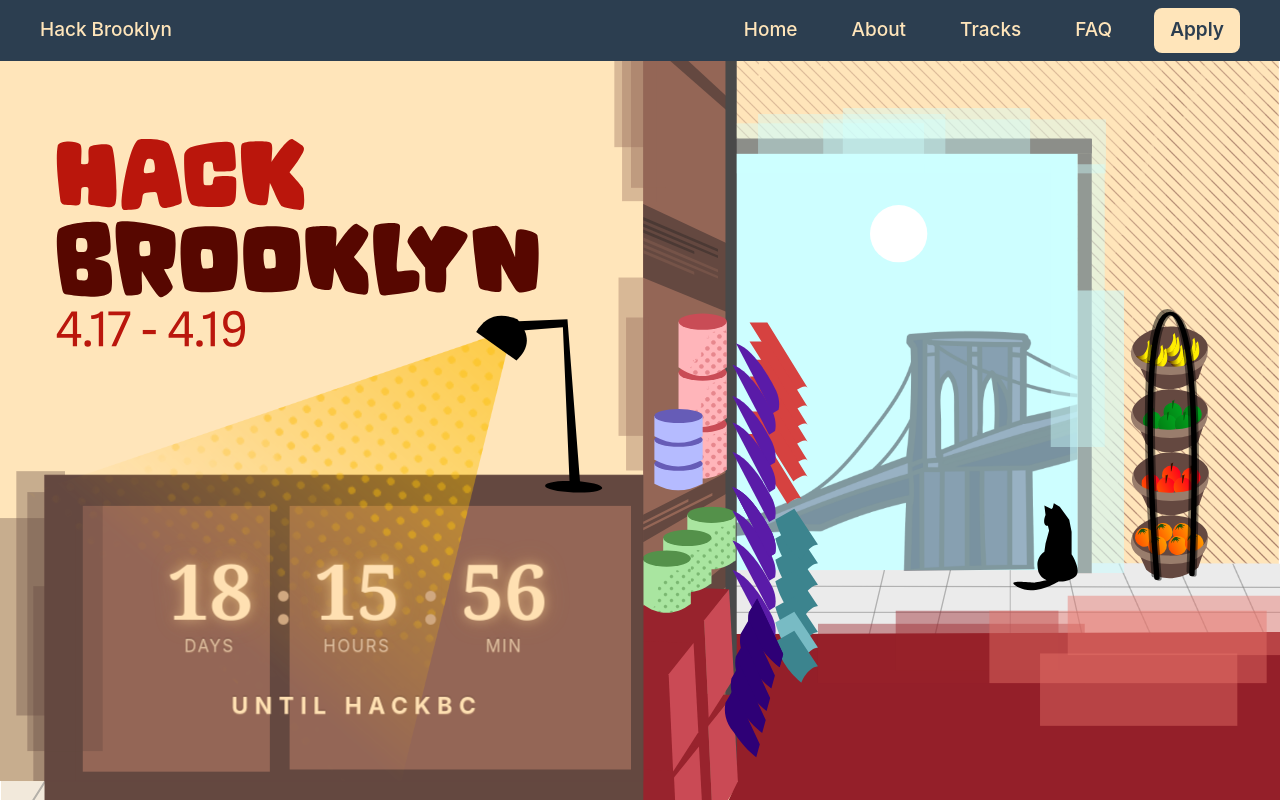
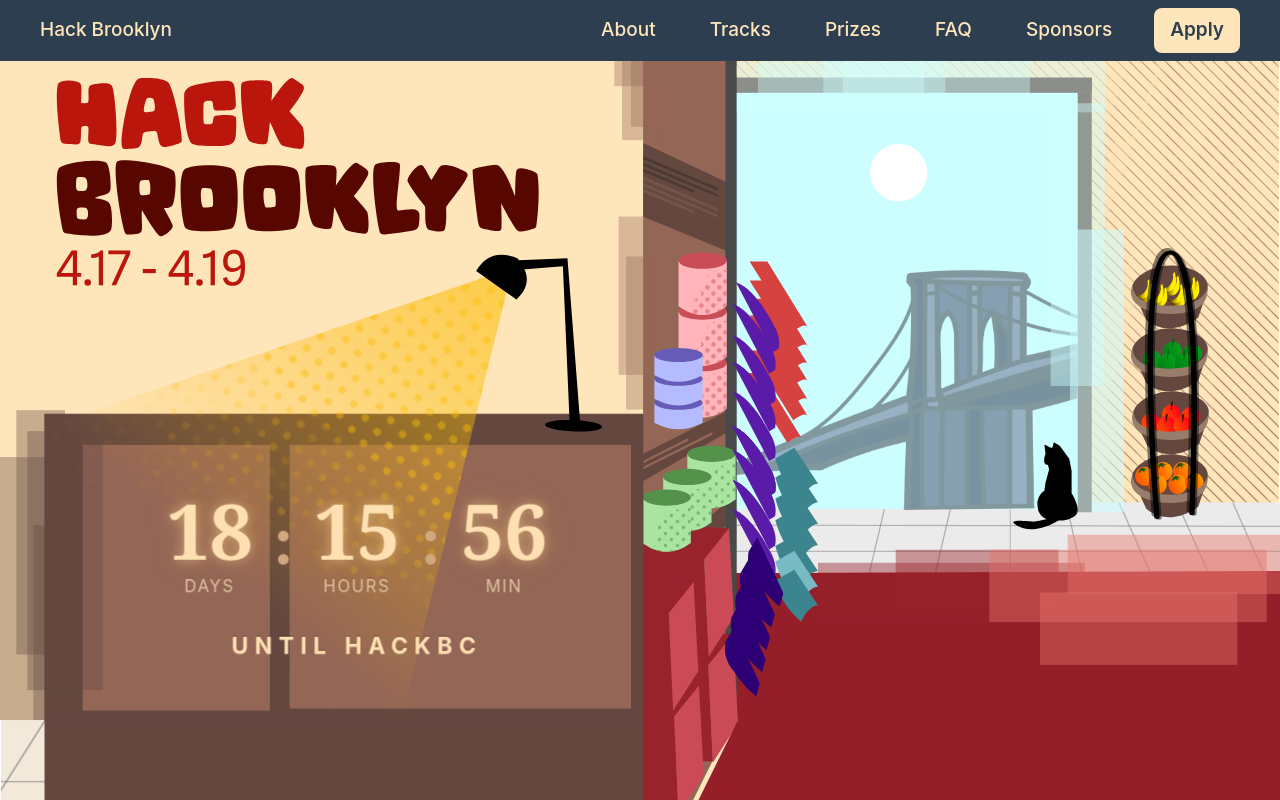
Before and after one commit to bc-compsci-club/HackBrooklyn25, a React (Create React App) app: page / in a window 1280 px wide. Shown: the top 800 px of the page. Built offline with nearby package versions, Linux system fonts and the light colour scheme; the HTML template or start-up script is replaced by a standard one.

Commit message:
change navbar to fixed

```diff
--- a/src/components/Navbar.js
+++ b/src/components/Navbar.js
@@ -6,14 +6,15 @@
   const [menuOpen, setMenuOpen] = useState(false);
 
   const navLinks = [
-    { href: "#hero", label: "Home" },
     { href: "#about", label: "About" },
     { href: "#tracks", label: "Tracks" },
+    { href: "#prizes", label: "Prizes" },
     { href: "#faq", label: "FAQ" },
+    { href: "#sponsors", label: "Sponsors" },
   ];
 
   return (
-    <nav className="sticky top-0 z-[2000] bg-[#2c3e50] px-[15px] py-2">
+    <nav className="fixed top-0 left-0 right-0 z-[2000] bg-[#2c3e50] px-[15px] py-2">
       <div className="mx-auto flex max-w-[1200px] items-center justify-between">
         <span className="text-[clamp(15px,1.8vw,19px)] font-medium text-[#FFE5BA]">
           Hack Brooklyn
@@ -25,7 +26,7 @@
             <a
               key={label}
               href={href}
-              className="flex items-center rounded-lg px-3 py-2 text-[clamp(15px,1.8vw,19px)] font-medium text-[#FFE5BA] no-underline transition-all duration-300 ease-in-out"
+              className="flex items-center rounded-lg px-3 py-2 text-[clamp(15px,1.8vw,19px)] font-medium text-[#FFE5BA] no-underline transition-all duration-300 ease-in-out hover:text-white hover:bg-white/10"
             >
               {label}
             </a>
```
